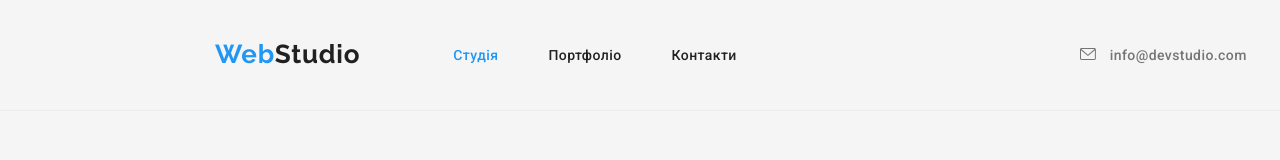
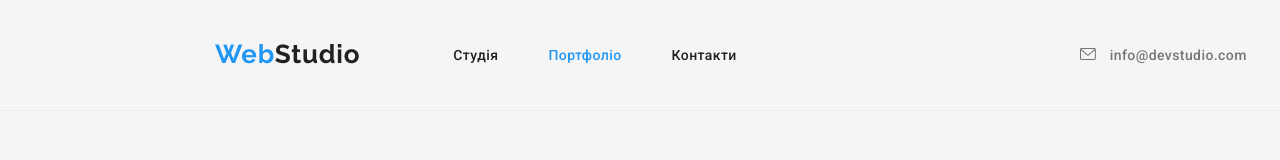
Before and after one commit to sl7one/goit-markup-hw-04, a plain HTML site: page portfolio.html in a window 1280 px wide. Shown: the top 160 px of the page. Drawn offline with nearby package versions, Linux system fonts and the light colour scheme.

Commit message:
Update portfolio.html

```diff
--- a/portfolio.html
+++ b/portfolio.html
@@ -19,8 +19,8 @@
             <a href="index.html" class="logo"><span class="logo-span">Web</span>Studio</a>
             <nav>
                 <ul class="nav-menu">
-                    <li> <a class="font-style current" href="./index.html">Студія</a> </li>
-                    <li> <a class="font-style" href="./portfolio.html">Портфоліо</a> </li>
+                    <li> <a class="font-style" href="./index.html">Студія</a> </li>
+                    <li> <a class="font-style current" href="./portfolio.html">Портфоліо</a> </li>
                     <li> <a class="font-style" href="">Контакти</a> </li>
                 </ul>
             </nav>
```
